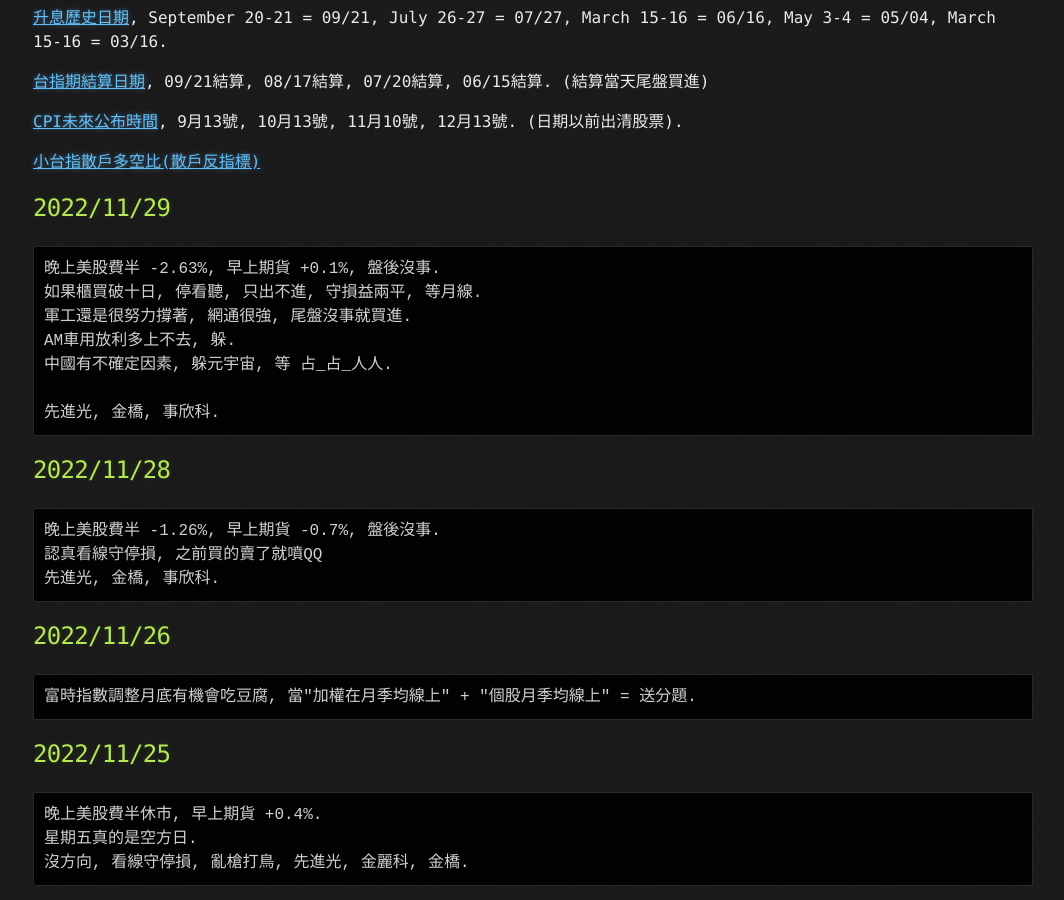
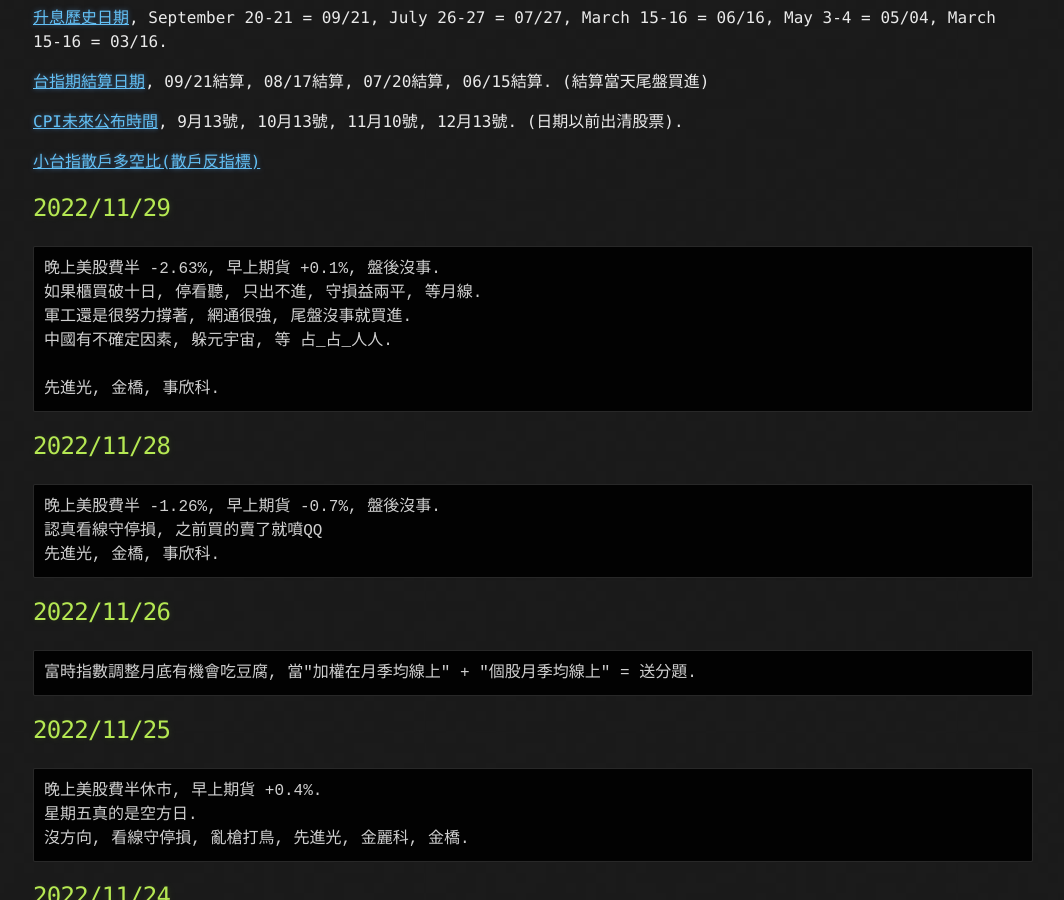
Before and after one commit to lepg5487/Stock_God, a Jekyll site: the page built from index.md, in a window 1280 px wide and 900 px high, scrolled down 332 px. Shown: the whole window, without its empty margins (107-1171 px from the left). Built offline with Jekyll 4.4.1, drawn with Linux system fonts in a browser that asks for light colours; our own code applies the rules of GitHub Pages for plain Markdown files.

Commit message:
Update index.md

```diff
--- a/index.md
+++ b/index.md
@@ -19,7 +19,6 @@ layout: testlayouts
 晚上美股費半 -2.63%, 早上期貨 +0.1%, 盤後沒事.
 如果櫃買破十日, 停看聽, 只出不進, 守損益兩平, 等月線.
 軍工還是很努力撐著, 網通很強, 尾盤沒事就買進.
-AM車用放利多上不去, 躲.
 中國有不確定因素, 躲元宇宙, 等 占_占_人人.
 
 先進光, 金橋, 事欣科.
```
